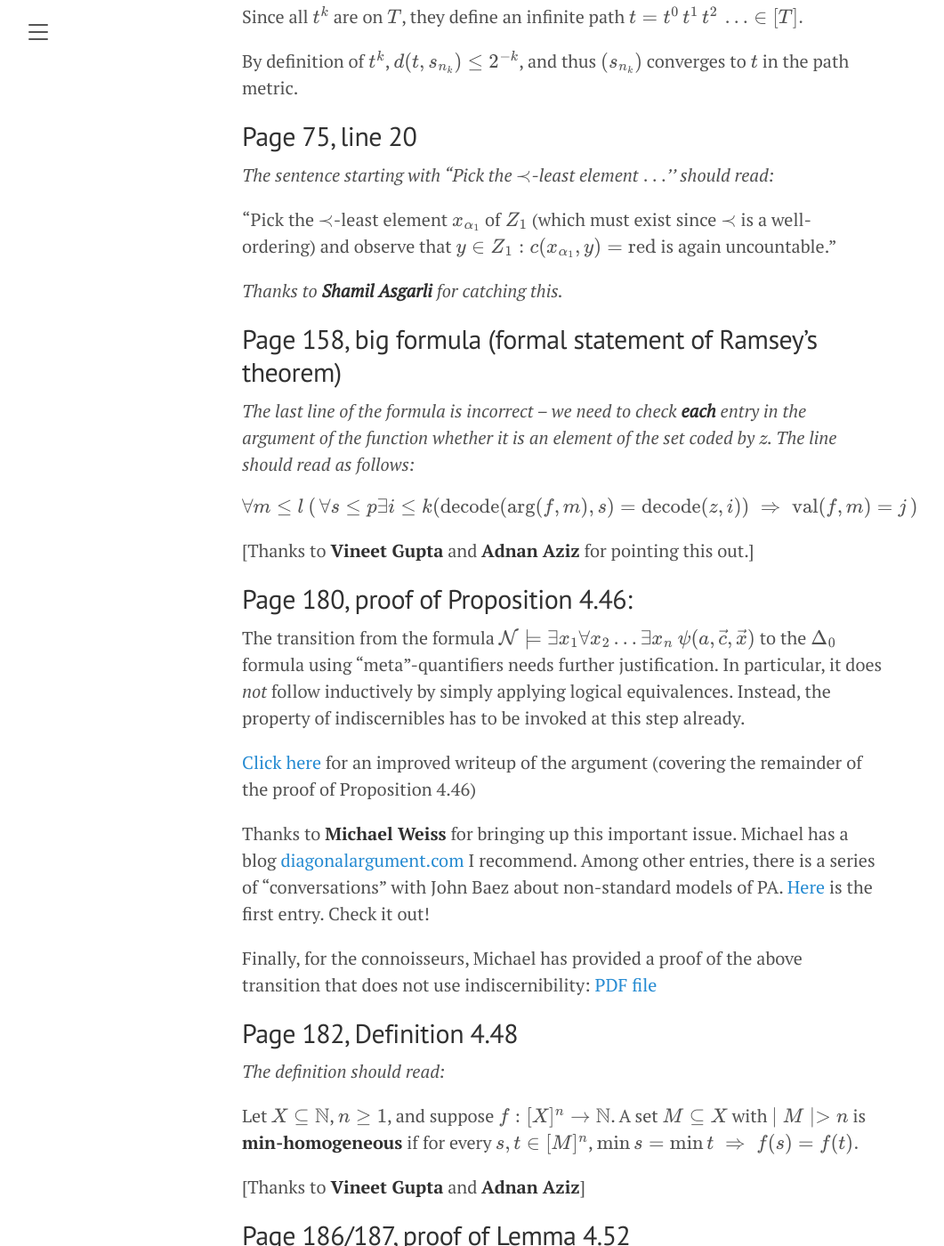
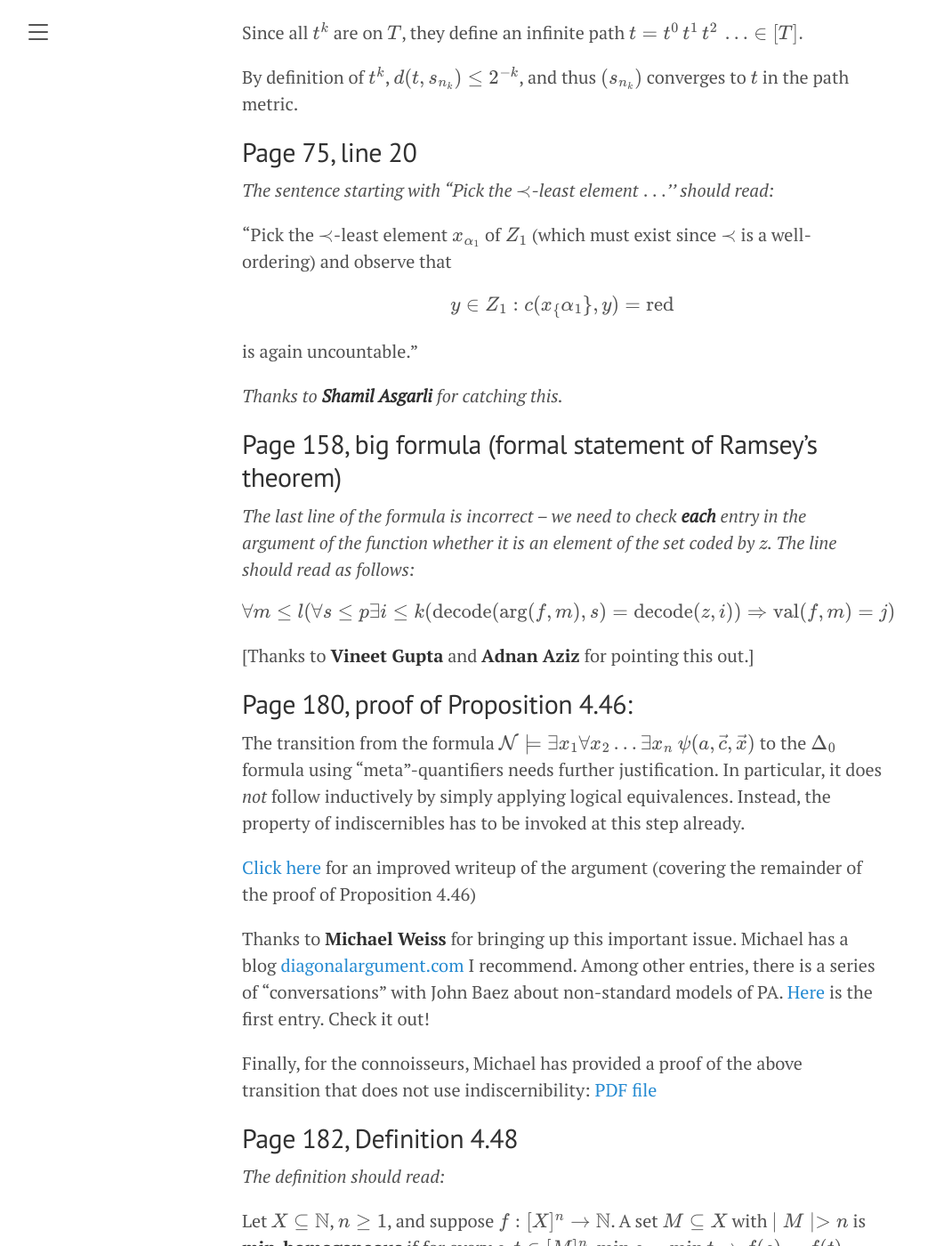
Before and after one commit to 28left/janreimann, a Jekyll site: the page built from errata_new.md, in a window 1280 px wide and 1400 px high, scrolled down 3642 px. Shown: the whole window at 89% size, without its empty margins (8-1069 px from the left). Built offline with Jekyll 4.4.1, drawn with Linux system fonts in a browser that asks for light colours; our own code applies the rules of GitHub Pages for plain Markdown files; some of the changed text lies outside the part shown.

Commit message:
fixed some latex issues

```diff
--- a/errata_new.md
+++ b/errata_new.md
@@ -64,21 +64,20 @@
 To prove (2) $\Rightarrow$ (1), given $k \geq 1$, choose $N$ large enough so that
 
 $$
-N \; \overset{\text{good}}{\longrightarrow} (r(k-1)+1)^p_r.
+N \overset{\text{good}}{\longrightarrow} (r(k-1)+1)^p_r.
 $$
 
 This is possible since we assume that (2) holds for *all* $k$.
 We claim that for this $N$,
 
 $$
-N \; \longrightarrow (k)^p_r.
+N \longrightarrow (k)^p_r.
 $$
 
 So, let $c$ be an $r$-coloring of $[N]^p$. By choice of $N$, there exists a set $Y \subseteq [N]$ of size $r(k-1)+1$ such that $c$ is good on $[Y]^p$. Now define a new coloring $c^*: Y \to \{0,\dots, r-1\}$ be letting
 
-$$
-c^*(y) = \text{the color of any $p$-set in $[Y]^p$ in which $y$ is the least element}
-$$
+$$c^*(y) = \text{the color of any $p$-set in $[Y]^p$ in which $y$ is the least element}$$
+
 for any $y \leq r(k-1)-p+2$ (and $c^*(y) = 0$ otherwise, when $y$ cannot be the least element in a $p$-set).
 This coloring is well-defined due to the goodness of $c$ on $[Y]^p$.
 
@@ -86,14 +85,14 @@
 
 *Claim 2*: For every $k,p,r \geq 1$, there exists an $N$ such that
 $$
-N \; \overset{\text{good}}{\longrightarrow} (k)^p_r.
+N \overset{\text{good}}{\longrightarrow} (k)^p_r.
 $$
 
 Claim 2 is proved by *double induction* on $k$ and $p$ ($r$ remains arbitrary but fixed throughout). We already know the claim holds for $k = p = 1$.
 
 Let us assume Claim 2 holds for $p-1$ and for *all* $j$. Moreover, we assume that Claim 2 holds for $p$ and for all $j \leq k$. So let us choose $N$ such that
 $$
-    N \; \overset{\text{good}}{\longrightarrow} (k)^p_r.
+    N  \overset{\text{good}}{\longrightarrow} (k)^p_r.
 $$
 
 Because we already verified Claim 1 we can use the fact that $R(p-1,j,r)$ exists for *all* $j$.
@@ -164,9 +163,11 @@
 the $\prec$-least element $\ldots$'' should read:*
 
 "Pick the $\prec$-least element $x_{\alpha_1}$ of $Z_1$ (which must
-exist since $\prec$ is a well-ordering) and observe that $\{y
-\in Z_1: c(x_\{\alpha_1\},y) = \text{red} \}$ is again
-uncountable."
+exist since $\prec$ is a well-ordering) and observe that
+
+$$\\{y\in Z_1: c(x_\{\alpha_1\},y) = \text{red}\\}$$
+
+is again uncountable."
 
 *Thanks to **Shamil Asgarli** for catching
 this.*
@@ -177,7 +178,7 @@
 _The last line of the formula is incorrect -- we need to check __each__ entry in the argument of the function whether it is an element of the set coded by $z$. The line should read as follows:_
 
 $$
-    \forall m \leq l \: ( \, \forall s \leq p \exists i \leq k (\operatorname{decode}(\operatorname{arg}(f,m),s)=\operatorname{decode}(z,i)) \; \Rightarrow \; \operatorname{val}(f,m)=j \,)
+    \forall m \leq l (  \forall s \leq p \exists i \leq k (\operatorname{decode}(\operatorname{arg}(f,m),s)=\operatorname{decode}(z,i))  \Rightarrow  \operatorname{val}(f,m)=j )
 $$
 
 [Thanks to __Vineet Gupta__ and __Adnan Aziz__ for pointing this out.]
@@ -203,7 +204,7 @@
 
 Let $X \subseteq \mathbb{N}$, $n \geq 1$, and suppose $f: [X]^n \to \mathbb{N}$. A set $M \subseteq X$ with $\mid M\mid  > n$ is **min-homogeneous** if for every $s, t \in [M]^n$,
 $$
-    \min s = \min t \; \Rightarrow \; f(s) = f(t).
+    \min s = \min t  \Rightarrow  f(s) = f(t).
 $$
 
 [Thanks to __Vineet Gupta__ and __Adnan Aziz__]
```
